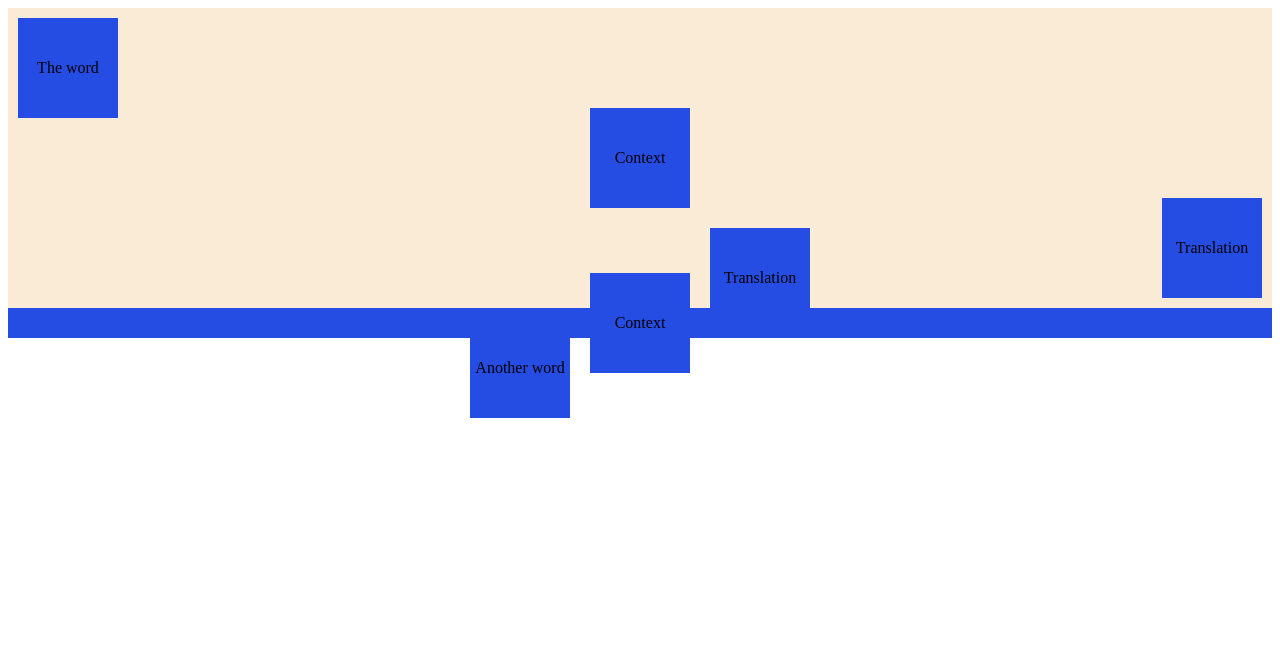
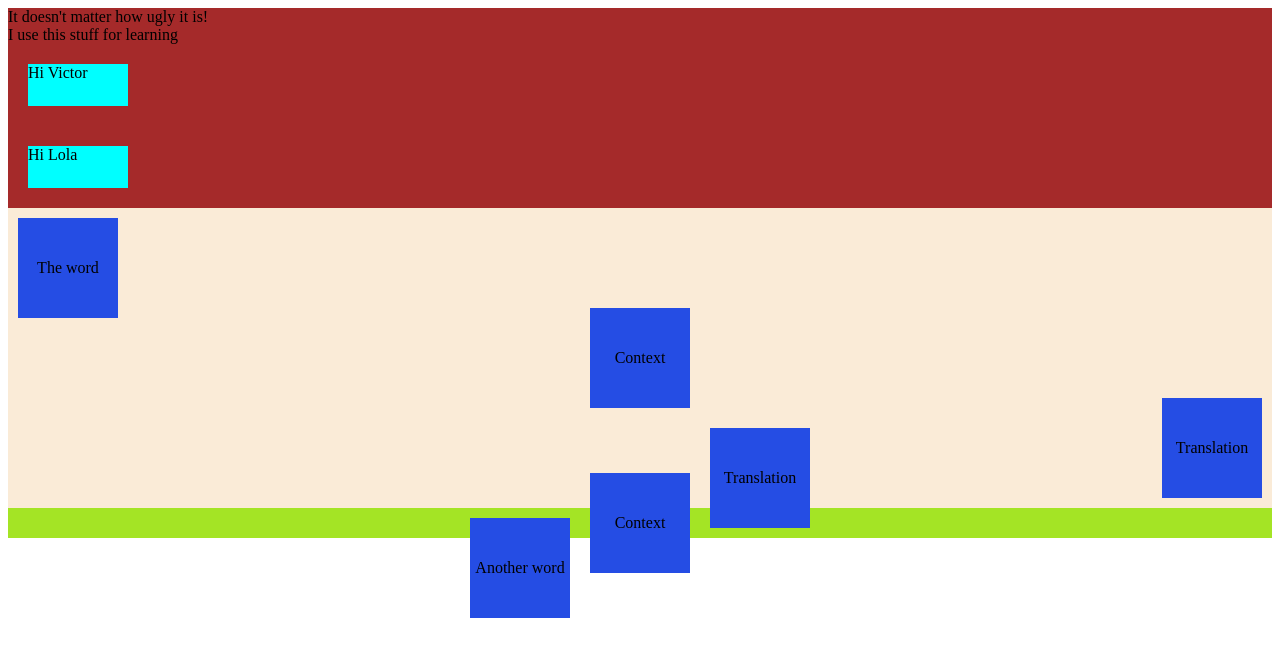
Before and after one commit to matze85eikholts/css-learn, a plain HTML site: page 01-css-flexbox-learn/index.html in a window 1280 px wide. Drawn offline with Linux system fonts and the light colour scheme.

Commit message:
Some commit learn the basics of flexbox 1

```diff
--- a/01-css-flexbox-learn/index.html
+++ b/01-css-flexbox-learn/index.html
@@ -8,6 +8,14 @@
     <title>My CSS FLEXBOX LEARNING</title>
   </head>
   <body>
+    <div class="f-box-one">
+      It doesn't matter how ugly it is!
+      <br />
+      I use this stuff for learning
+      <div class="my-friend">Hi Victor</div>
+      <div class="my-friend">Hi Lola</div>
+    </div>
+
     <div class="flex-container">
       <div class="item">The word</div>
       <div class="item">Context</div>
--- a/01-css-flexbox-learn/style.css
+++ b/01-css-flexbox-learn/style.css
@@ -1,3 +1,15 @@
+.f-box-one {
+  height: 200px;
+  background-color: brown;
+  display: flex;
+  flex-direction: column;
+}
+.my-friend {
+  background: aqua;
+  height: 60px;
+  width: 100px;
+  margin: 20px;
+}
 .flex-container {
   height: 300px;
   background-color: antiquewhite;
@@ -11,7 +23,7 @@
 }
 .flex-container-2 {
   height: 30px;
-  background-color: #254de4;
+  background-color: hsl(80, 78%, 52%);
   display: flex;
   justify-content: center;
   align-items: center;
```
